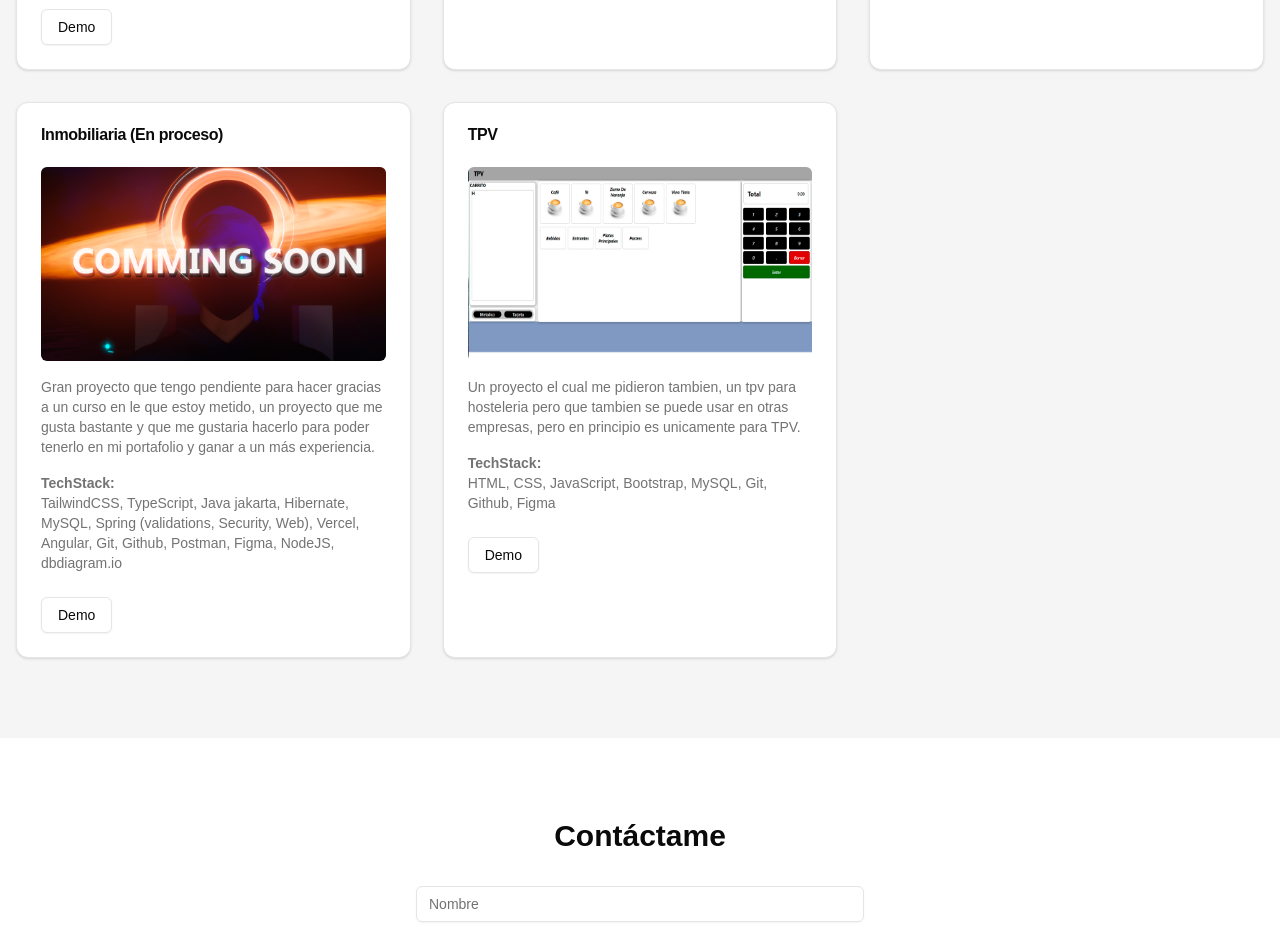
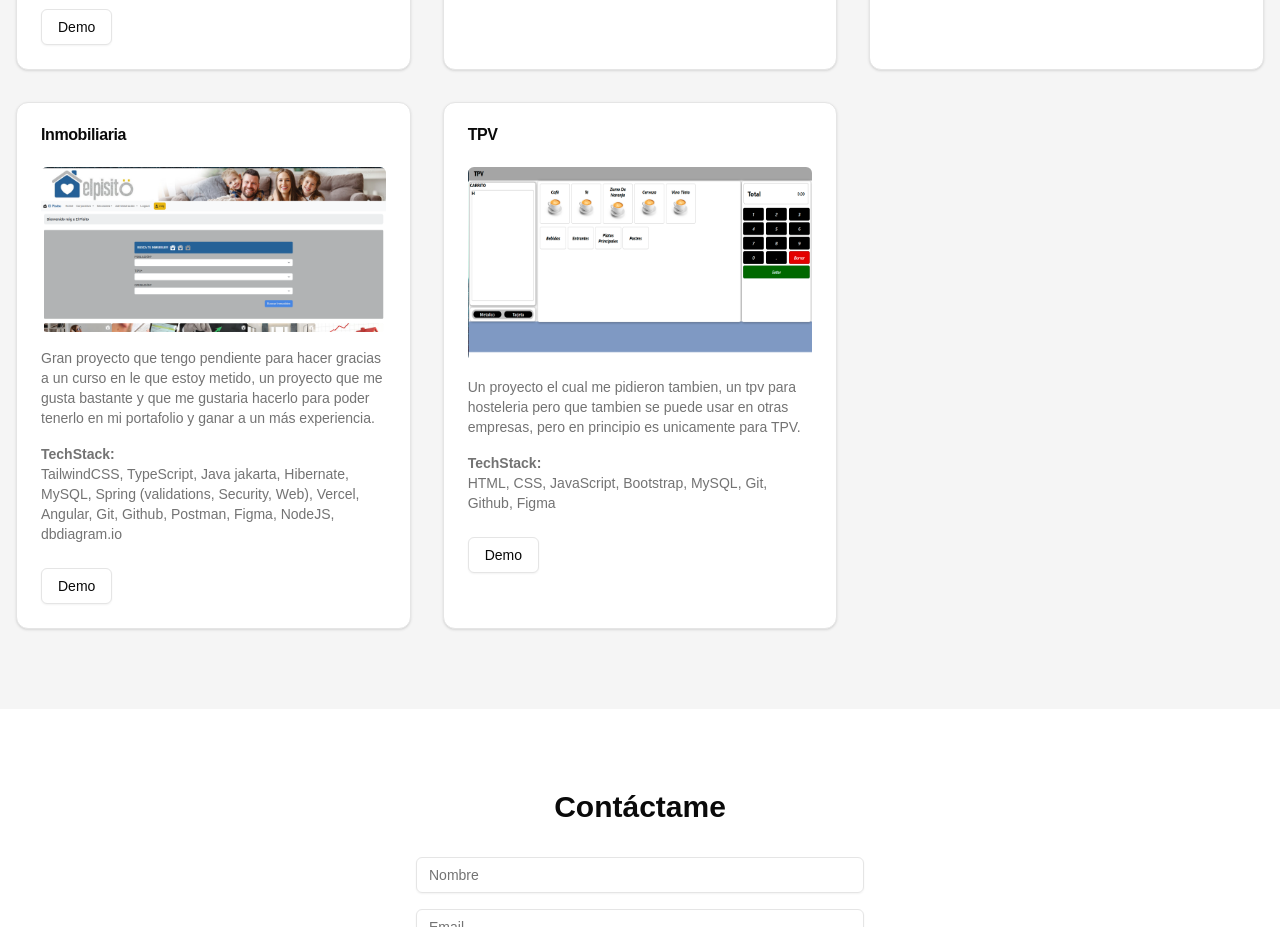
Before and after one commit to SageshiSai/porfolio, a Next.js app: page / in a window 1280 px wide. Shown: the part 2880-3807 px from the top of the page. Built offline with nearby package versions, Linux system fonts and the light colour scheme.

Commit message:
Nueva Imagen el pisito

```diff
--- a/src/app/components/projects.tsx
+++ b/src/app/components/projects.tsx
@@ -28,9 +28,9 @@ const projects = [
     TechStack: "Angular, TypeScript, TailwindCSS, Java Jakarta, Hibernate, MySQL, Spring (validations, Security, Web), Vercel, Git, Github, Postman, Figma, NodeJS, dbdiagram.io",
   },
   {
-    title: "Inmobiliaria (En proceso)",
+    title: "Inmobiliaria",
     description: "Gran proyecto que tengo pendiente para hacer gracias a un curso en le que estoy metido, un proyecto que me gusta bastante y que me gustaria hacerlo para poder tenerlo en mi portafolio y ganar a un más experiencia.",
-    image: "/CommingSoon.png?height=auto&width=auto",
+    image: "/elPisito.png?height=auto&width=auto",
     demoLink: "#",
     codeLink: "#",
     TechStack: "TailwindCSS, TypeScript, Java jakarta, Hibernate, MySQL, Spring (validations, Security, Web), Vercel, Angular, Git, Github, Postman, Figma, NodeJS, dbdiagram.io",
@@ -58,7 +58,7 @@ export default function Projects() {
           Pero muy probablemente llegue antes un nuevo apartado para cada uno de estos mas detallado, con esto me refiero a que pasare imagenes
           de lo que haya hecho tanto en figma para la UI de cada uno de estos proyectos, como el diagrama de la base de datos dependiendo de que tan importante sea el proyecto,
           en dado caso como el neobanco no creo que pase la base de datos porque siento que es un poco privado de mi parte ya que es un proyecto muy personal.
-          <br /><b> Ultima actualización del porfolio:</b> 26/02/2025 9:53
+          <br /><b> Ultima actualización del porfolio:</b> 08/05/2025 11:17
         </p>
         <div className="grid grid-cols-1 md:grid-cols-2 lg:grid-cols-3 gap-8">
           {projects.map((project, index) => (
```
Also changed, not shown: public/elPisito.png (added).
